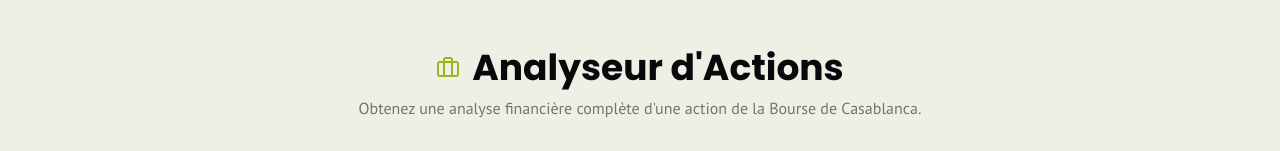
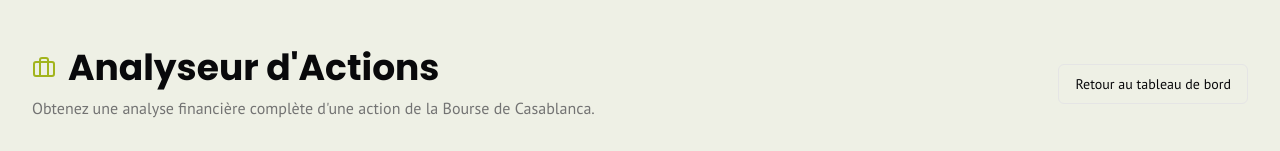
Before and after one commit to smixjp2/moroccancommunity, a Next.js app: page /dashboard/stock-analyzer in a window 1280 px wide. Shown: the top 151 px of the page. Built offline with nearby package versions, Linux system fonts and the light colour scheme; no server answers; what @genkit-ai/google-genai, genkit would draw is missing.

Commit message:
je veux que tu ajoute un bouton pour faire le retour au dashboard

```diff
--- a/src/app/(auth)/dashboard/stock-analyzer/page.tsx
+++ b/src/app/(auth)/dashboard/stock-analyzer/page.tsx
@@ -32,6 +32,7 @@ import {
 } from '@/components/ui/select';
 import { Loader2, BarChart, Activity, Briefcase, Gem, Goal, Info } from 'lucide-react';
 import { Alert, AlertTitle, AlertDescription } from '@/components/ui/alert';
+import Link from 'next/link';
 
 const availableStocks = [
   { symbol: 'ATW', name: 'Attijariwafa Bank' },
@@ -50,7 +51,7 @@ const availableStocks = [
   { symbol: 'WAA', name: 'Wafa Assurance' },
   { symbol: 'SNA', name: 'Sanlam Maroc' },
   { symbol: 'TGC', name: 'TGCC' },
-  { symbol: 'SNI', name: 'Al Mada (ex-SNI)' },
+  { symbol: 'MNG', name: 'Managem'},
   { symbol: 'RIS', name: 'Risma' },
   { symbol: 'SID', name: 'Sonasid' },
   { symbol: 'DHO', name: 'Douja Prom Addoha' },
@@ -58,6 +59,8 @@ const availableStocks = [
   { symbol: 'CTM', name: 'CTM' },
   { symbol: 'NKL', name: 'Nekl' },
   { symbol: 'MIC', name: 'Microdata' },
+  { symbol: 'CIH', name: 'CIH Bank'},
+  { symbol: 'CDM', name: 'Crédit du Maroc'},
 ];
 
 
@@ -68,6 +71,9 @@ const formSchema = z.object({
 type FormValues = z.infer<typeof formSchema>;
 
 const AnalysisSection = ({ icon, title, content }: { icon: React.ReactNode, title: string, content: string }) => {
+    // This is a simple but unsafe way to render HTML.
+    // In a real-world app, you should use a library like 'sanitize-html'
+    // to prevent XSS attacks.
     return (
         <Card>
             <CardHeader className="flex-row items-center gap-4 space-y-0 pb-2">
@@ -76,7 +82,7 @@ const AnalysisSection = ({ icon, title, content }: { icon: React.ReactNode, titl
             </CardHeader>
             <CardContent>
                 <div
-                    className="text-muted-foreground space-y-3 [&_ul]:list-disc [&_ul]:list-inside [&_ul]:space-y-1 [&_b]:font-semibold [&_b]:text-foreground"
+                    className="text-muted-foreground space-y-3 prose dark:prose-invert prose-sm max-w-none [&_ul]:list-disc [&_ul]:list-inside [&_ul]:space-y-1 [&_b]:font-semibold [&_b]:text-foreground"
                     dangerouslySetInnerHTML={{ __html: content }}
                 />
             </CardContent>
@@ -122,11 +128,16 @@ export default function StockAnalyzerPage() {
 
   return (
     <div className="container py-12">
-      <header className="mb-8 max-w-3xl mx-auto text-center">
-        <h1 className="text-4xl font-bold font-headline flex items-center justify-center gap-3"><Briefcase className="text-primary" />Analyseur d'Actions</h1>
-        <p className="text-muted-foreground mt-2">
-          Obtenez une analyse financière complète d'une action de la Bourse de Casablanca.
-        </p>
+      <header className="mb-8 flex flex-col sm:flex-row items-start sm:items-center justify-between gap-4">
+        <div>
+          <h1 className="text-4xl font-bold font-headline flex items-center gap-3"><Briefcase className="text-primary" />Analyseur d'Actions</h1>
+          <p className="text-muted-foreground mt-2">
+            Obtenez une analyse financière complète d'une action de la Bourse de Casablanca.
+          </p>
+        </div>
+        <Button asChild variant="outline">
+            <Link href="/dashboard">Retour au tableau de bord</Link>
+        </Button>
       </header>
 
       <Card className="max-w-2xl mx-auto mb-8">
```
